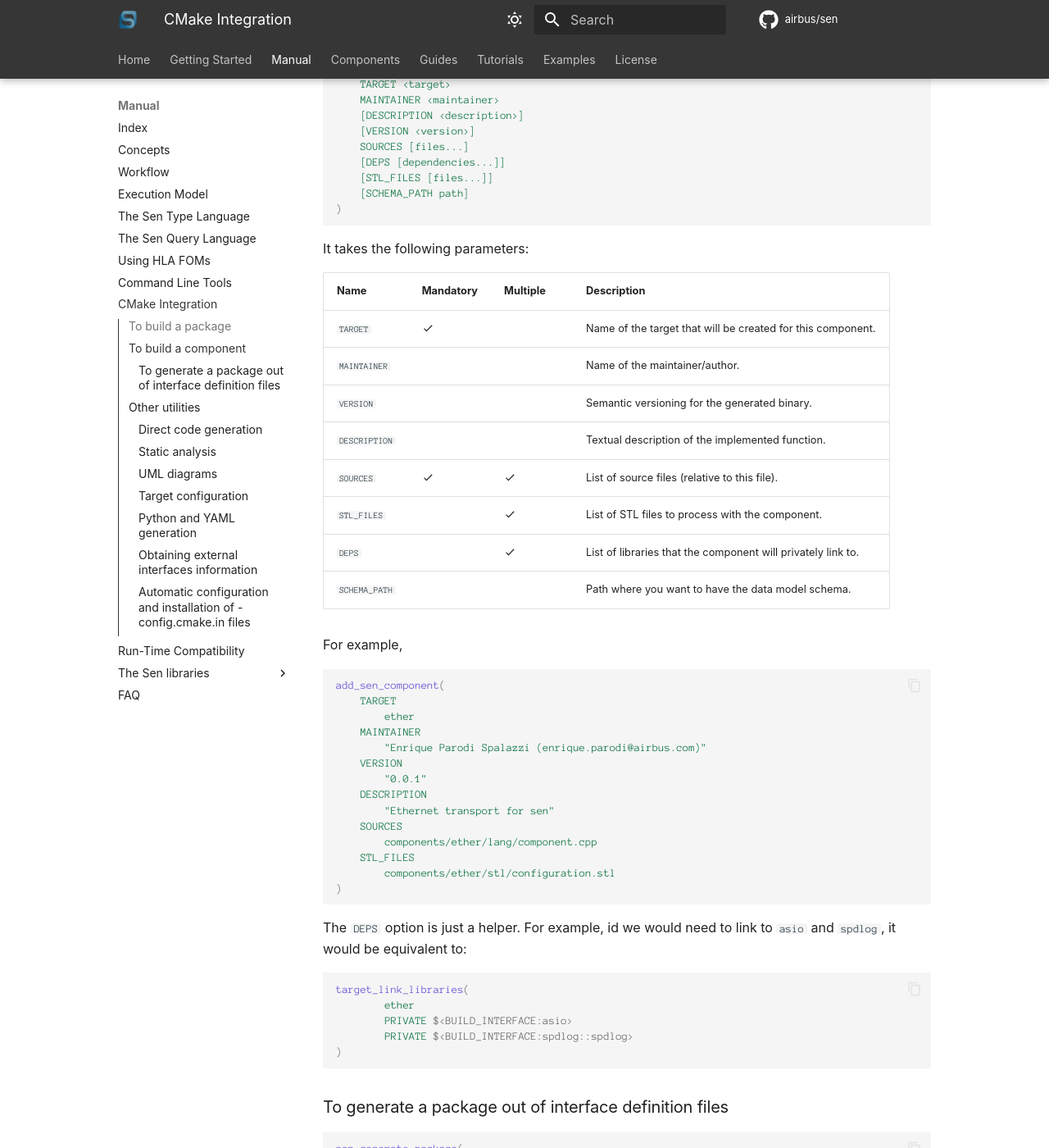
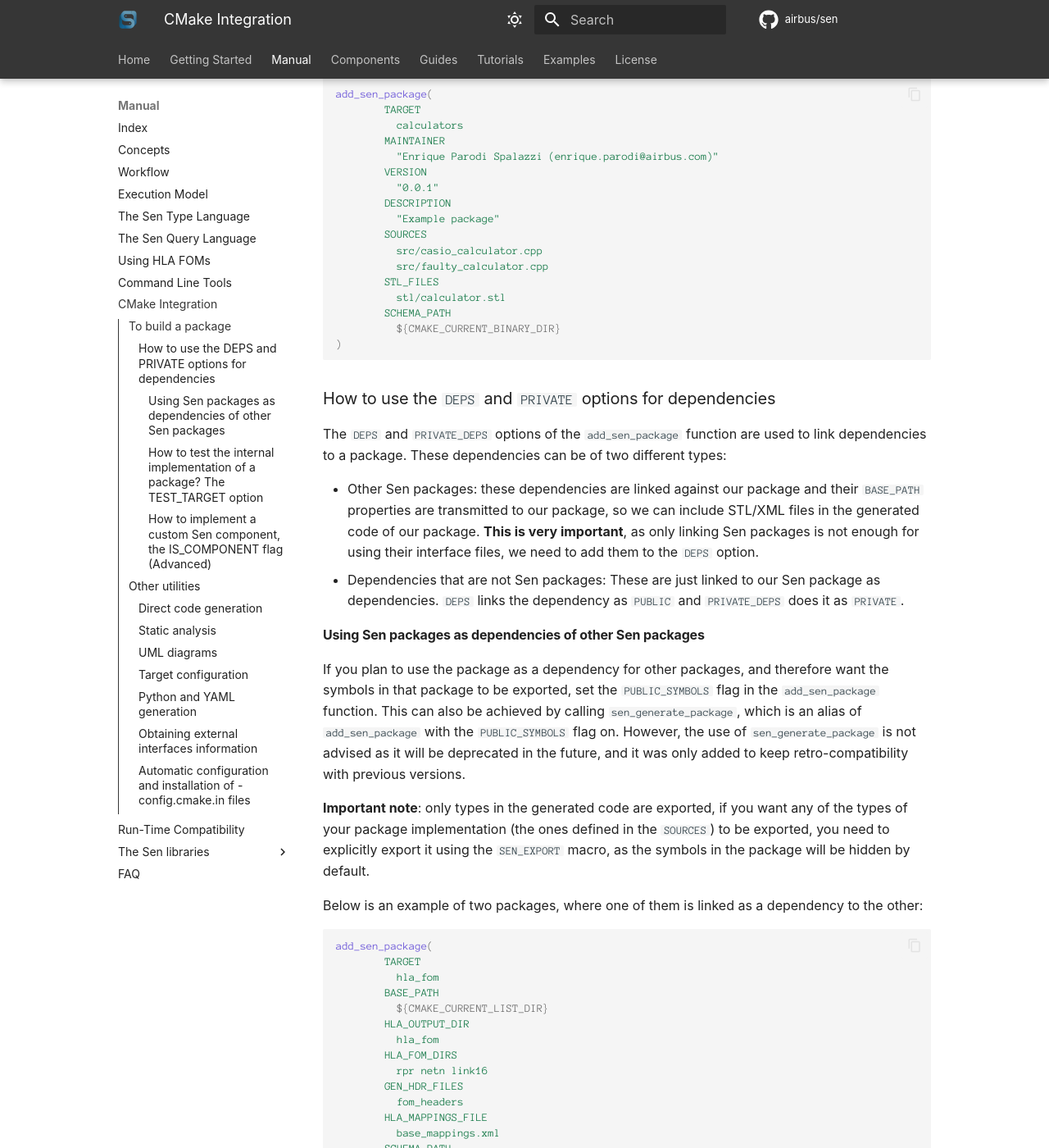
Before and after one commit to airbus/sen, an MkDocs documentation site: the page built from docs/users_guide/cmake.md, in a window 1280 px wide and 1400 px high, scrolled down 2021 px. Shown: the whole window at 82% size. Built offline with MkDocs 1.6.1 and Material for MkDocs 9.7.7, drawn with Linux system fonts in a browser that asks for light colours; comment, search, counter and statistics services are not loaded; some of the changed text lies outside the part shown.

Commit message:
chore: Improves cmake documentation for setting up packages

````diff
--- a/docs/users_guide/cmake.md
+++ b/docs/users_guide/cmake.md
@@ -2,158 +2,228 @@
 
 ## To build a package
 
-Use the `add_sen_package` function.
+To build a Sen package, use the `add_sen_package` function:
 
 ```cmake
 add_sen_package(
-    TARGET <target>
-    MAINTAINER <maintainer>
-    [DESCRIPTION <description>]
-    [VERSION <version>]
-    SOURCES [files...]
-    [DEPS [dependencies...]]
-    [BASE_PATH base_path]
-    [STL_FILES [files...]]
-    [PLANTUML output]
-    [CODEGEN_SETTINGS file]
-    [ALSO_STATIC value]
-    [EXPORT_NAME name]
-    [SCHEMA_PATH path]
-    [NO_SCHEMA]
-    [COMPONENT_SCHEMA]
+  TARGET <target>
+  [MAINTAINER <maintainer>]
+  [DESCRIPTION <description>]
+  [VERSION <version>]
+  [BASE_PATH base_path]
+  [EXPORT_NAME name of the Sen package exported, defaults to target's name if not set]
+  [SCHEMA_PATH path]
+  [GEN_HDR_FILES variable]
+  [CODEGEN_SETTINGS file]
+  [HLA_OUTPUT_DIR path]
+  [SOURCES [files...]]
+  [DEPS [dependencies...]]
+  [PRIVATE_DEPS [dependencies...]]
+  [STL_FILES [files...]]
+  [HLA_FOM_DIRS [dirs...]]
+  [HLA_MAPPINGS_FILE [files...]]
+  [EXPORTED_CLASSES name of the classes exported by the package (if null, the exported classes are parsed automatically from the source files)]
+  [IS_COMPONENT flag used if we want to implement a custom Sen component]
+  [NO_SCHEMA flag used when we dont want to generate a JSON schema for the YAML configuration files of the package]
+  [PUBLIC_SYMBOLS flag used when we want to mark the symbols of the generated code as visible]
+  [TEST_TARGET name] if provided, a (static) test target is created (it exposes the internal package symbols)
 )
 ```
 
 It takes the following parameters:
 
-| Name               | Mandatory        | Multiple         | Description                                                                                |
-| ------------------ | ---------------- | ---------------- | ------------------------------------------------------------------------------------------ |
-| `TARGET`           | :material-check: |                  | Name of the target that will be created for this component.                                |
-| `MAINTAINER`       |                  |                  | Name of the maintainer/author.                                                             |
-| `VERSION`          |                  |                  | Semantic versioning for the generated binary.                                              |
-| `DESCRIPTION`      |                  |                  | Textual description of the implemented function.                                           |
-| `SOURCES`          | :material-check: | :material-check: | List of source files (relative to this file).                                              |
-| `BASE_PATH`        |                  | :material-check: | Import path for sen files and the one to be used by its dependencies.                      |
-| `STL_FILES`        |                  | :material-check: | List of STL files to process with the component.                                           |
-| `DEPS`             |                  | :material-check: | List of libraries that the component will privately link to.                               |
-| `PLANTUML`         |                  |                  | Name of the output plantuml diagram to generate.                                           |
-| `CODEGEN_SETTINGS` |                  |                  | Path to the JSON file containing the settings for the code generator.                      |
-| `ALSO_STATIC`      |                  |                  | True if you also want to generate a static library.                                        |
-| `EXPORT_NAME`      |                  |                  | Name of the exported Sen package. Defaults to the target's name.                           |
-| `SCHEMA_PATH`      |                  |                  | Path where you want to have the data model schema.                                         |
-| `NO_SCHEMA`        |                  |                  | Present if you don't want to generate any schema for the data model.                       |
-| `COMPONENT_SCHEMA` |                  |                  | Tells Sen to treat this schema as a "component" (this is normally used internally by Sen). |
+| Name                | Mandatory        | Multiple         | Description                                                                                                                 |
+| ------------------- | ---------------- | ---------------- | --------------------------------------------------------------------------------------------------------------------------- |
+| `TARGET`            | :material-check: |                  | Name of the target that will be created for this component.                                                                 |
+| `MAINTAINER`        |                  |                  | Name of the maintainer/author.                                                                                              |
+| `DESCRIPTION`       |                  |                  | Textual description of the implemented function.                                                                            |
+| `VERSION`           |                  |                  | Semantic versioning for the generated binary.                                                                               |
+| `BASE_PATH`         |                  |                  | Import path for Sen files and the one to be used by its dependencies.                                                       |
+| `EXPORT_NAME`       |                  |                  | Name of the exported Sen package. Defaults to the target's name if not set.                                                 |
+| `SCHEMA_PATH`       |                  |                  | Path where you want to have the data model schema.                                                                          |
+| `GEN_HDR_FILES`     |                  |                  | Variable containing generated header files.                                                                                 |
+| `CODEGEN_SETTINGS`  |                  |                  | Path to the JSON file containing the settings for the code generator.                                                       |
+| `HLA_OUTPUT_DIR`    |                  |                  | Path where HLA output files will be placed.                                                                                 |
+| `SOURCES`           |                  | :material-check: | List of source files (relative to this file).                                                                               |
+| `DEPS`              |                  | :material-check: | List of libraries that the component will publicly link to.                                                                 |
+| `PRIVATE_DEPS`      |                  | :material-check: | List of libraries that the component will privately link to.                                                                |
+| `STL_FILES`         |                  | :material-check: | List of STL files to process from which the Sen package will generate code.                                                 |
+| `HLA_FOM_DIRS`      |                  | :material-check: | Directories containing HLA FOM files.                                                                                       |
+| `HLA_MAPPINGS_FILE` |                  | :material-check: | Files containing HLA mappings.                                                                                              |
+| `EXPORTED_CLASSES`  |                  |                  | Name of the classes exported by the package (if null, the exported classes are parsed automatically from the source files). |
+| `IS_COMPONENT`      |                  |                  | If present, a sen component is generated.                                                                                   |
+| `PUBLIC_SYMBOLS`    |                  |                  | If present, all symbols of the generated code are visible.                                                                  |
+| `NO_SCHEMA`         |                  |                  | If present, no schema is generated for the data model.                                                                      |
+| `TEST_TARGET`       |                  |                  | If used, a (static) test target is created exposing internal package symbols.                                               |
 
 For example,
 
 ```cmake
 add_sen_package(
-    TARGET
-        basic_package
-    MAINTAINER
-        "Enrique Parodi Spalazzi (enrique.parodi@airbus.com)"
-    VERSION
-        "0.0.1"
-    DESCRIPTION
-        "Example package skeleton"
-    SOURCES
-        lang/my_class.h
-        lang/my_class.cpp
-    STL_FILES
-        stl/basic_package/my_class.stl
-        stl/basic_package/basic_types.stl
+        TARGET
+          calculators
+        MAINTAINER
+          "Enrique Parodi Spalazzi (enrique.parodi@airbus.com)"
+        VERSION
+          "0.0.1"
+        DESCRIPTION
+          "Example package"
+        SOURCES
+          src/casio_calculator.cpp
+          src/faulty_calculator.cpp
+        STL_FILES
+          stl/calculator.stl
+        SCHEMA_PATH
+          ${CMAKE_CURRENT_BINARY_DIR}
 )
 ```
 
-## To build a component
+### How to use the `DEPS` and `PRIVATE` options for dependencies
 
-Use the `add_sen_component` function.
+The `DEPS` and `PRIVATE_DEPS` options of the `add_sen_package` function are used to link
+dependencies to a package. These dependencies can be of two different types:
+
+- Other Sen packages: these dependencies are linked against our package and their `BASE_PATH`
+  properties are transmitted to our package, so we can include STL/XML files in the generated code
+  of our package. **This is very important**, as only linking Sen packages is not enough for using
+  their interface files, we need to add them to the `DEPS` option.
+- Dependencies that are not Sen packages: These are just linked to our Sen package as dependencies.
+  `DEPS` links the dependency as `PUBLIC` and `PRIVATE_DEPS` does it as `PRIVATE`.
+
+#### Using Sen packages as dependencies of other Sen packages
+
+If you plan to use the package as a dependency for other packages, and therefore want the symbols in
+that package to be exported, set the `PUBLIC_SYMBOLS` flag in the `add_sen_package` function. This
+can also be achieved by calling `sen_generate_package`, which is an alias of `add_sen_package` with
+the `PUBLIC_SYMBOLS` flag on. However, the use of `sen_generate_package` is not advised as it will
+be deprecated in the future, and it was only added to keep retro-compatibility with previous
+versions.
+
+**Important note**: only types in the generated code are exported, if you want any of the types of
+your package implementation (the ones defined in the `SOURCES`) to be exported, you need to
+explicitly export it using the `SEN_EXPORT` macro, as the symbols in the package will be hidden by
+default.
+
+Below is an example of two packages, where one of them is linked as a dependency to the other:
 
 ```cmake
-add_sen_component(
-    TARGET <target>
-    MAINTAINER <maintainer>
-    [DESCRIPTION <description>]
-    [VERSION <version>]
-    SOURCES [files...]
-    [DEPS [dependencies...]]
-    [STL_FILES [files...]]
-    [SCHEMA_PATH path]
+add_sen_package(
+        TARGET
+          hla_fom
+        BASE_PATH
+          ${CMAKE_CURRENT_LIST_DIR}
+        HLA_OUTPUT_DIR
+          hla_fom
+        HLA_FOM_DIRS
+          rpr netn link16
+        GEN_HDR_FILES
+          fom_headers
+        HLA_MAPPINGS_FILE
+          base_mappings.xml
+        SCHEMA_PATH
+          ${CMAKE_CURRENT_BINARY_DIR}
+        PUBLIC_SYMBOLS
+)
+
+add_sen_package(
+        TARGET
+          aircrafts
+        MAINTAINER
+          "Enrique Parodi Spalazzi (enrique.parodi@airbus.com)"
+        VERSION
+          "0.0.1"
+        DESCRIPTION
+          "Dummy entities for testing"
+        STL_FILES
+          stl/dummy_aircraft.stl
+        SOURCES
+          src/dummy_aircraft_impl.cpp
+        DEPS
+          hla_fom sen::util
+        SCHEMA_PATH
+          ${CMAKE_CURRENT_BINARY_DIR}
 )
 ```
 
-It takes the following parameters:
+As you can see, the `hla_fom` package is linked as a dependency of the `aircrafts` package,
+therefore it is marked with the `PUBLIC_SYMBOLS` flag.
 
-| Name          | Mandatory        | Multiple         | Description                                                  |
-| ------------- | ---------------- | ---------------- | ------------------------------------------------------------ |
-| `TARGET`      | :material-check: |                  | Name of the target that will be created for this component.  |
-| `MAINTAINER`  |                  |                  | Name of the maintainer/author.                               |
-| `VERSION`     |                  |                  | Semantic versioning for the generated binary.                |
-| `DESCRIPTION` |                  |                  | Textual description of the implemented function.             |
-| `SOURCES`     | :material-check: | :material-check: | List of source files (relative to this file).                |
-| `STL_FILES`   |                  | :material-check: | List of STL files to process with the component.             |
-| `DEPS`        |                  | :material-check: | List of libraries that the component will privately link to. |
-| `SCHEMA_PATH` |                  |                  | Path where you want to have the data model schema.           |
+#### How to test the internal implementation of a package? The `TEST_TARGET` option
 
-For example,
+Sen packages have all symbols hidden by default. This means that if we want to have a test
+executable for the implementation details of a package, we cannot link that executable directly
+against the package and expect it to work. All the symbols in the package will not be visible to the
+test executable.
+
+In order to tackle this problem, we created the `TEST_TARGET` option on the `add_sen_package`
+function. In the `TEST_TARGET` option, the user can specify the name of a test_target (e.g.
+`<target_name>_test`) which will finally be a `STATIC` library containing the package code.
+
+Then, the test executable can be linked against that test target and, due to the static linking, all
+the symbols will be available in our executable.
+
+However, adding the `TEST_TARGET` option changes how the `add_sen_package` function works: in order
+to avoid compiling the package twice (one as `<target_name>` and one as `<target_name>_test`), we
+use an intermediate cmake `OBJECT` target called `<target_name>_obj`, which is the one that is
+actually compiled. **This implies that any modification that we want to do to our package outside
+the `add_sen_package` function, we want to do it to the `<target_name>_obj` and not to the
+`<target_name>`.**
+
+Below is an example of a Sen package with the `TEST_TARGET` option enabled:
 
 ```cmake
-add_sen_component(
-    TARGET
-        ether
-    MAINTAINER
-        "Enrique Parodi Spalazzi (enrique.parodi@airbus.com)"
-    VERSION
-        "0.0.1"
-    DESCRIPTION
-        "Ethernet transport for sen"
-    SOURCES
-        components/ether/lang/component.cpp
-    STL_FILES
-        components/ether/stl/configuration.stl
+add_sen_package(
+  TARGET
+    my_package
+  SOURCES
+    ${base_sources}
+  STL_FILES
+    stl/configuration.stl stl/options.stl stl/types.stl
+  DEPS
+    asio::asio
+    llhttp::llhttp
+    nlohmann_json::nlohmann_json
+    spdlog::spdlog
+  BASE_PATH
+    ${CMAKE_CURRENT_SOURCE_DIR}
+  TEST_TARGET
+    my_package_test
 )
+
+target_include_directories(my_package_obj PUBLIC directories/to/include)
+
+add_executable(gtest_for_my_package test.cpp)
+
+target_link_libraries(gtest_for_my_package PRIVATE my_package_test)
 ```
 
-The `DEPS` option is just a helper. For example, id we would need to link to `asio` and `spdlog`, it
-would be equivalent to:
+As you can see in the example above, the include directories property is set to `my_package_obj` and
+not to my_package or `my_package_test`. Afterward, the `gtest_for_my_package` executable is linked
+against the `my_package_test`.
+
+#### How to implement a custom Sen component, the `IS_COMPONENT` flag (Advanced)
+
+If you want to implement your own Sen component, just add the `IS_COMPONENT` flag to the
+`add_sen_package` function. Below is a usage example of the `add_sen_package` function being used to
+add a Sen component:
 
 ```cmake
-target_link_libraries(
-        ether
-        PRIVATE $<BUILD_INTERFACE:asio>
-        PRIVATE $<BUILD_INTERFACE:spdlog::spdlog>
+add_sen_package(
+        TARGET
+          example_component
+        MAINTAINER
+          "Enrique Parodi Spalazzi (enrique.parodi@airbus.com)"
+        VERSION
+          "0.0.1"
+        DESCRIPTION
+          "Executes a method call during object removal"
+        SOURCES
+          component.cpp
+        STL_FILES
+          stl/example.stl
+        IS_COMPONENT
 )
-```
 
-### To generate a package out of interface definition files
-
-```cmake
-sen_generate_package(
-    TARGET <target>
-    [BASE_PATH base_path]
-    [STL_FILES [files...]]
-    [HLA_FOM_DIRS [directories...]]
-    [HLA_MAPPINGS_FILE file]
-    [HLA_OUTPUT_DIR path]
-    [GEN_HDR_FILES variable]
-    [CODEGEN_SETTINGS file]
-)
-```
-
-For example,
-
-```cmake
-sen_generate_package(
-    TARGET
-        fom
-    HLA_FOM_DIRS
-        rpr
-        netn
-    GEN_HDR_FILES
-        fom_headers
-    HLA_MAPPINGS_FILE
-        mapping.xml
-)
 ```
 
 ## Other utilities
@@ -201,7 +271,7 @@
 
 ### Static analysis
 
-The `sen_enable_static_analysis` function enables clang-tidy.
+The `sen_enable_static_analysis` function enables clang-tidy for the target.
 
 ```cmake
 sen_enable_static_analysis(ether)
````
Also changed, not shown: docs/howto_guides/components.md (+8 -4 lines), 18 other files.
